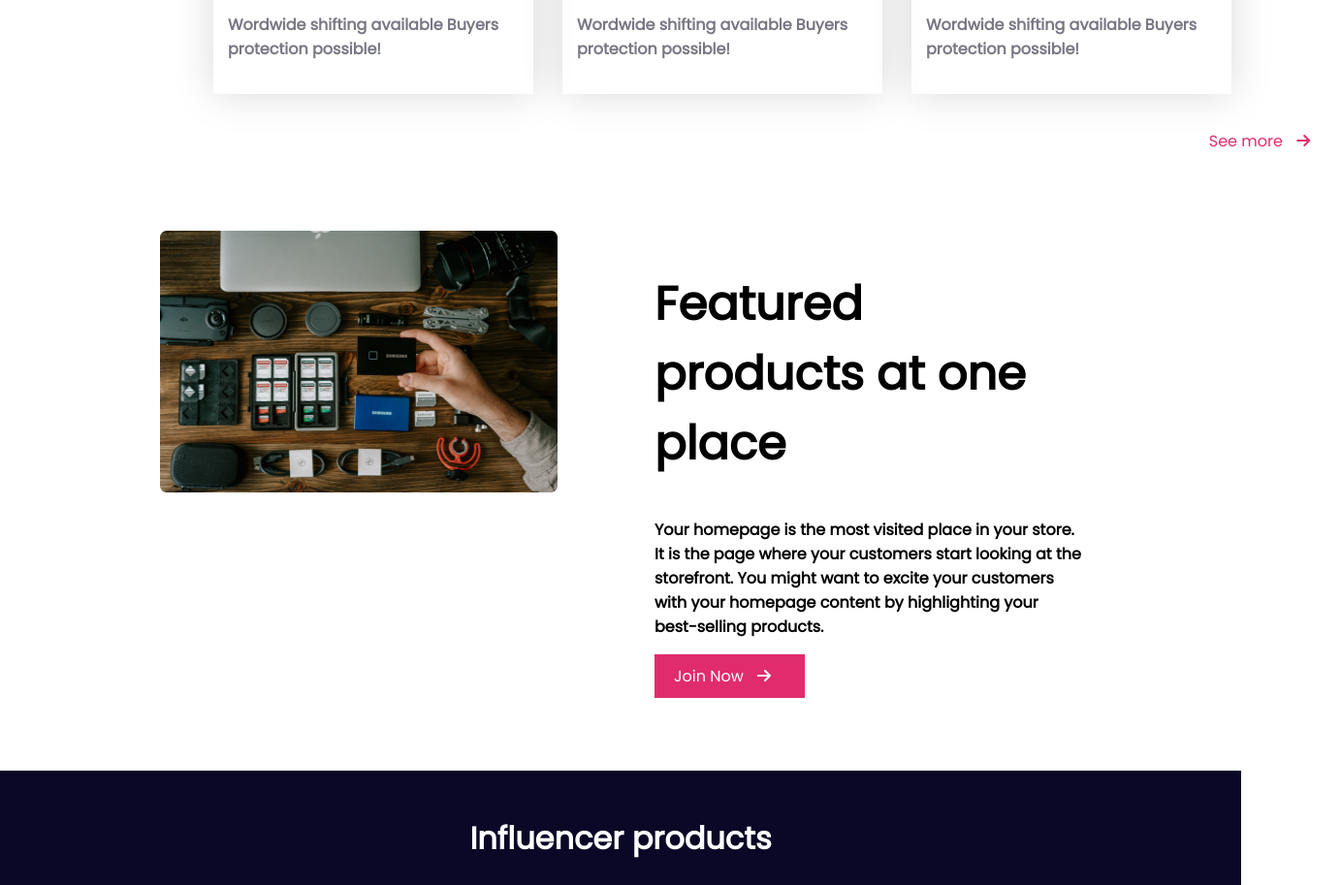
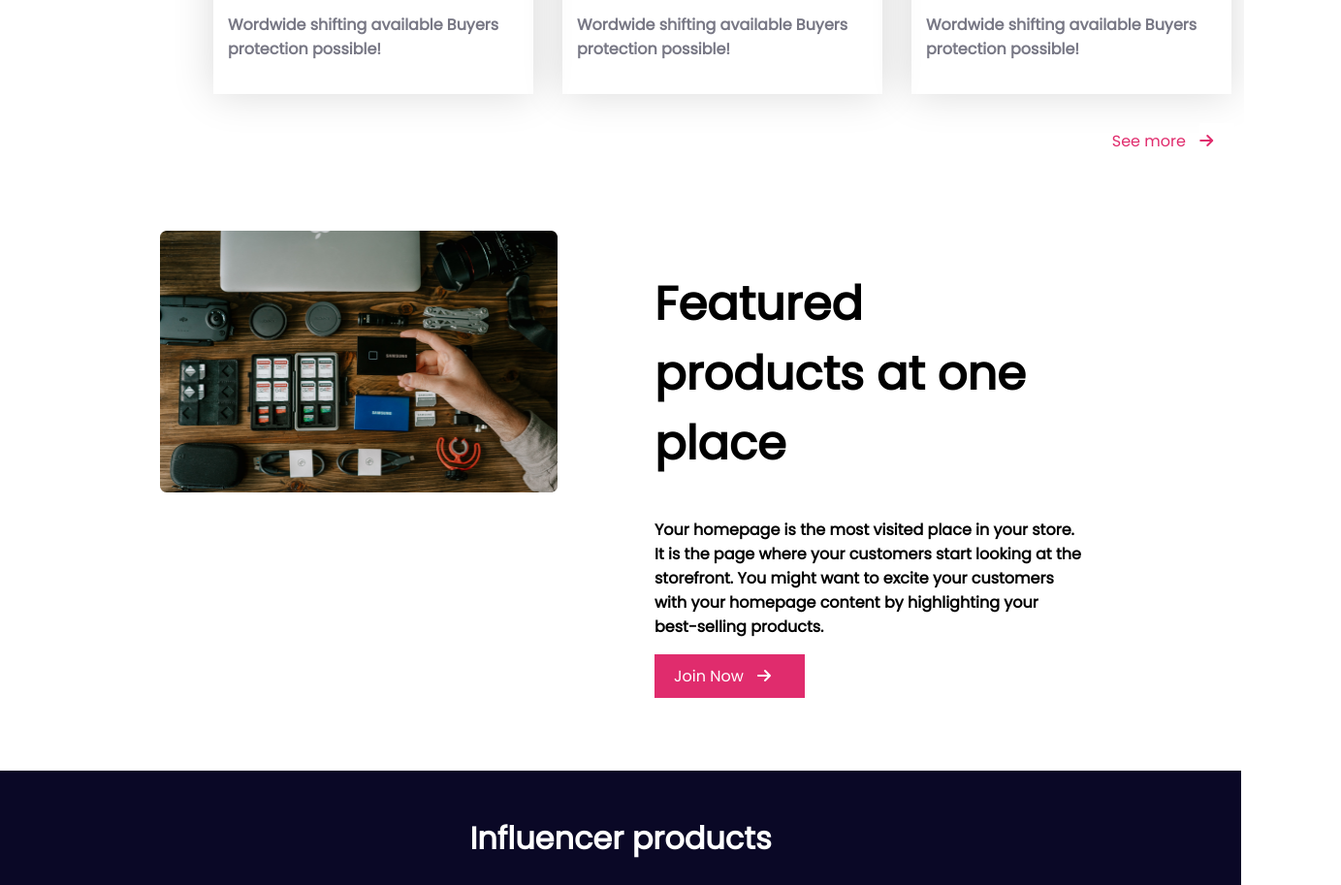
Before and after one commit to sohag-9065/Influencer-Project, a plain HTML site: page index.html in a window 1280 px wide. Shown: the part 2560-3473 px from the top of the page at 97% size, 1383 px wide, since content can reach past the window. Drawn offline with Linux system fonts and the light colour scheme.

Commit message:
Featured update

```diff
--- a/style.css
+++ b/style.css
@@ -194,7 +194,7 @@ body{
 }
 .collection-more{
     position: relative;
-    left: 925px;
+    left: 825px;
 }
 #more-des, #more-arrow{
     background-color: white;
```
